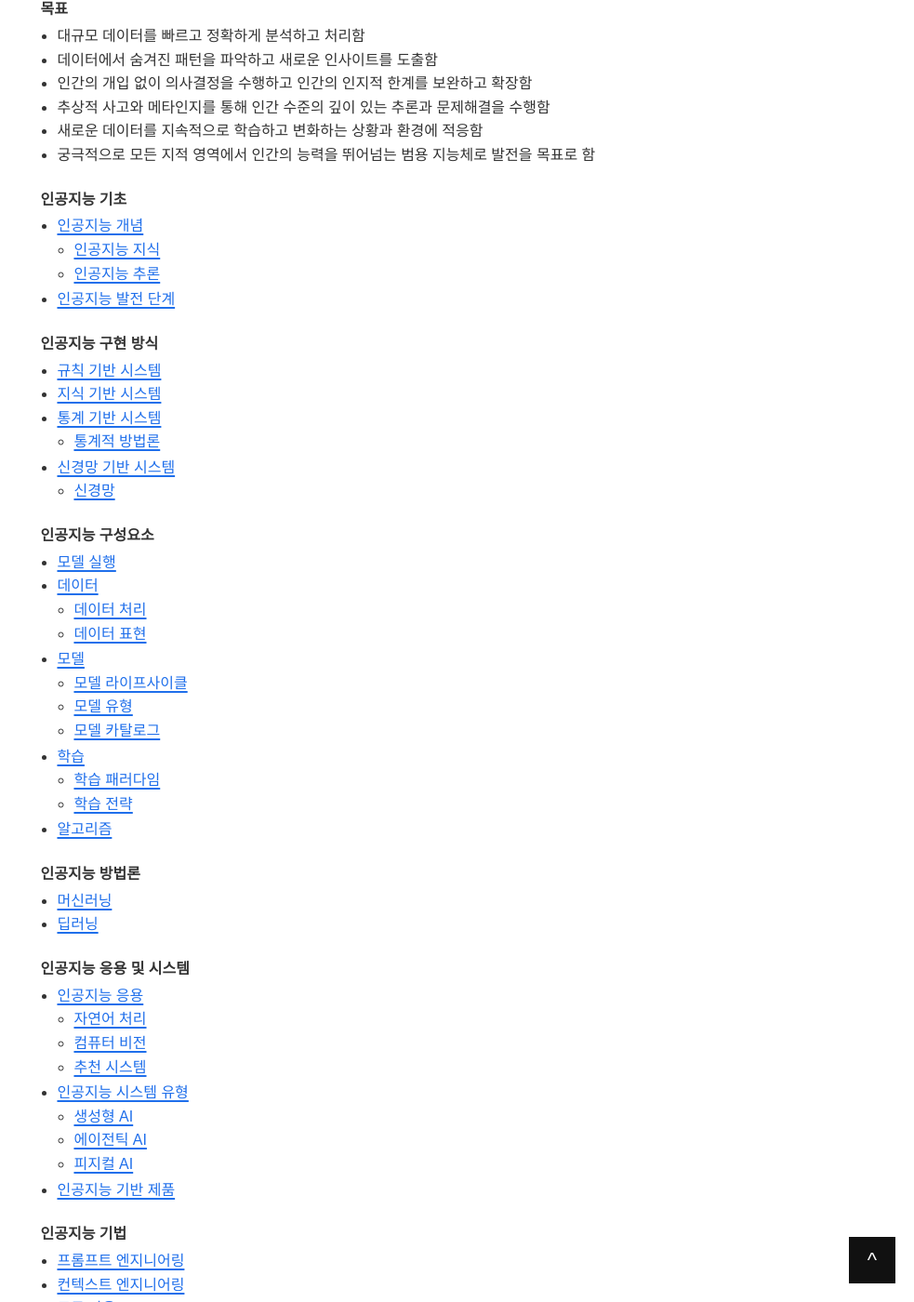
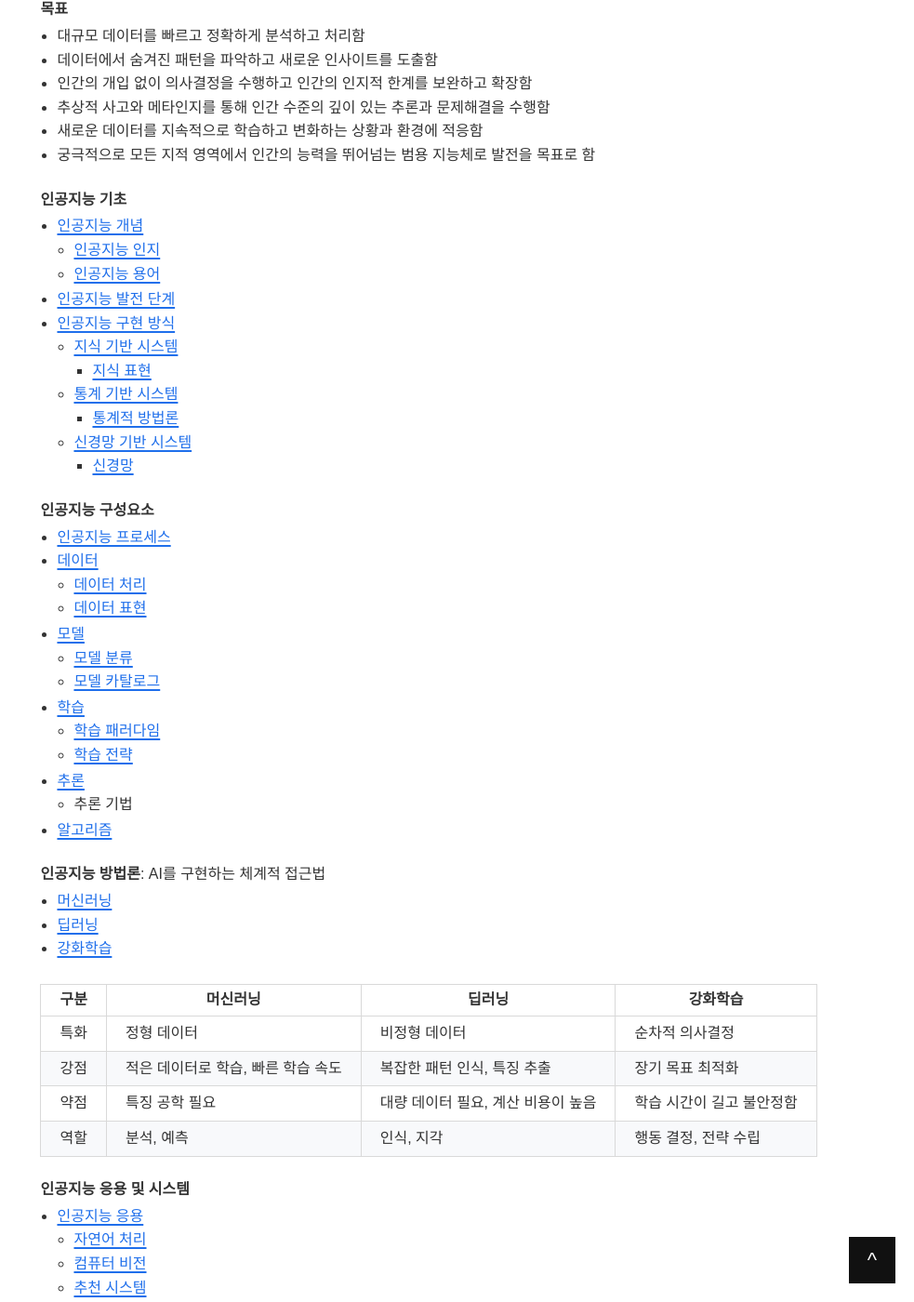
Before and after one commit to underpage/underpage.github.io, a Jekyll site: the page built from _doc/ai/index.md, in a window 1280 px wide and 1400 px high, scrolled down 323 px. Shown: the whole window at 93% size, without its empty margins (297-1280 px from the left). Built offline with Jekyll 4.4.1, drawn with Linux system fonts in a browser that asks for light colours.

Commit message:
인공지능 인덱스 수정

```diff
--- a/_doc/ai/index.md
+++ b/_doc/ai/index.md
@@ -19,7 +19,6 @@ Artificial Intelligence
 : 인간의 지능적 행동을 모방하고 이를 확장하여 복잡한 문제를 자동화된 방식으로 해결하는 것을 목표로 함
 : 현재 인공지능은 대량의 데이터로부터 패턴을 학습하고 이를 바탕으로 분류, 예측, 의사결정을 수행함
 : 인공지능은 논리학, 확률론, 통계학, 정보 이론 등의 다양한 이론과 철학적 관점을 기반으로 함
-
 
 **목표**
 - 대규모 데이터를 빠르고 정확하게 분석하고 처리함
@@ -32,35 +31,43 @@ Artificial Intelligence
 
 **인공지능 기초**
 - [인공지능 개념](./ai.md)
-  - [인공지능 지식](./ai-knowledge.md)
-  - [인공지능 추론](./ai-reasoning.md)
+  - [인공지능 인지](./ai-cognition.md)
+  - [인공지능 용어](./ai-glossary.md)
 - [인공지능 발전 단계](./ai-evolution.md)
-
-**인공지능 구현 방식**
-- [규칙 기반 시스템](./ai-implementation.md#rule-based-system)
-- [지식 기반 시스템](./ai-implementation.md#knowledge-based-system)
-- [통계 기반 시스템](./ai-implementation.md#statistical-based-system)
-  - [통계적 방법론](./statistical-method.md)
-- [신경망 기반 시스템](./ai-implementation.md#neural-network-based-system)
-  - [신경망](./neural-network.md)
+- [인공지능 구현 방식](./ai-implementation.md)
+  - [지식 기반 시스템](./ai-implementation.md#knowledge-based-system)
+    - [지식 표현](./ai-mechanism/knowledge-representation.md)
+  - [통계 기반 시스템](./ai-implementation.md#statistical-based-system)
+    - [통계적 방법론](./ai-mechanism/statistical-method.md)
+  - [신경망 기반 시스템](./ai-implementation.md#neural-network-based-system)
+    - [신경망](./ai-mechanism/neural-network.md)
 
 **인공지능 구성요소**
-- [모델 실행](./ai-model-execution.md)
+- [인공지능 프로세스](./ai-process.md)
 - [데이터](./ai-data.md)
   - [데이터 처리](./ai-data-processing.md)
   - [데이터 표현](./ai-data-representation.md)
 - [모델](./ai-model/index.md)
-  - [모델 라이프사이클](./ai-model/model-lifecycle.md)
-  - [모델 유형](./ai-model/model-type.md)
+  - [모델 분류](./ai-model/model-taxonomy.md)
   - [모델 카탈로그](./ai-model/catalog/index.md)
 - [학습](./ai-learning/index.md)
   - [학습 패러다임](./ai-learning/paradigm.md)
   - [학습 전략](./ai-learning/strategie.md)
+- [추론](./ai-reasoning/index.md)
+  - 추론 기법
 - [알고리즘](./ai-algorithm/index.md)
 
-**인공지능 방법론**
+**인공지능 방법론**: AI를 구현하는 체계적 접근법
 - [머신러닝](./ml/index.md)
 - [딥러닝](./dl/index.md)
+- [강화학습](./rl/index.md)
+
+구분 | 머신러닝 | 딥러닝 | 강화학습
+---|---|---|---
+특화 | 정형 데이터 | 비정형 데이터 | 순차적 의사결정
+강점 | 적은 데이터로 학습, 빠른 학습 속도 | 복잡한 패턴 인식, 특징 추출 | 장기 목표 최적화
+약점 | 특징 공학 필요 | 대량 데이터 필요, 계산 비용이 높음 | 학습 시간이 길고 불안정함
+역할 | 분석, 예측 | 인식, 지각 | 행동 결정, 전략 수립
 
 **인공지능 응용 및 시스템**
 - [인공지능 응용](./ai-application.md)
```
Also changed, not shown: other parts of _doc/ai/index.md (+1 -1 lines).
